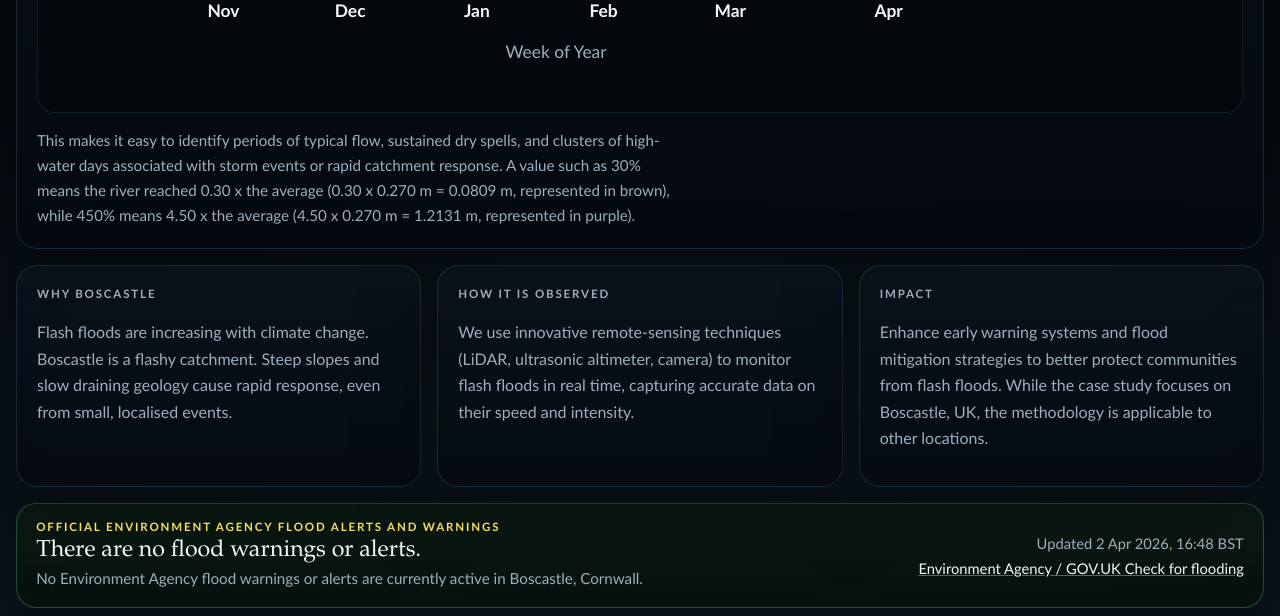
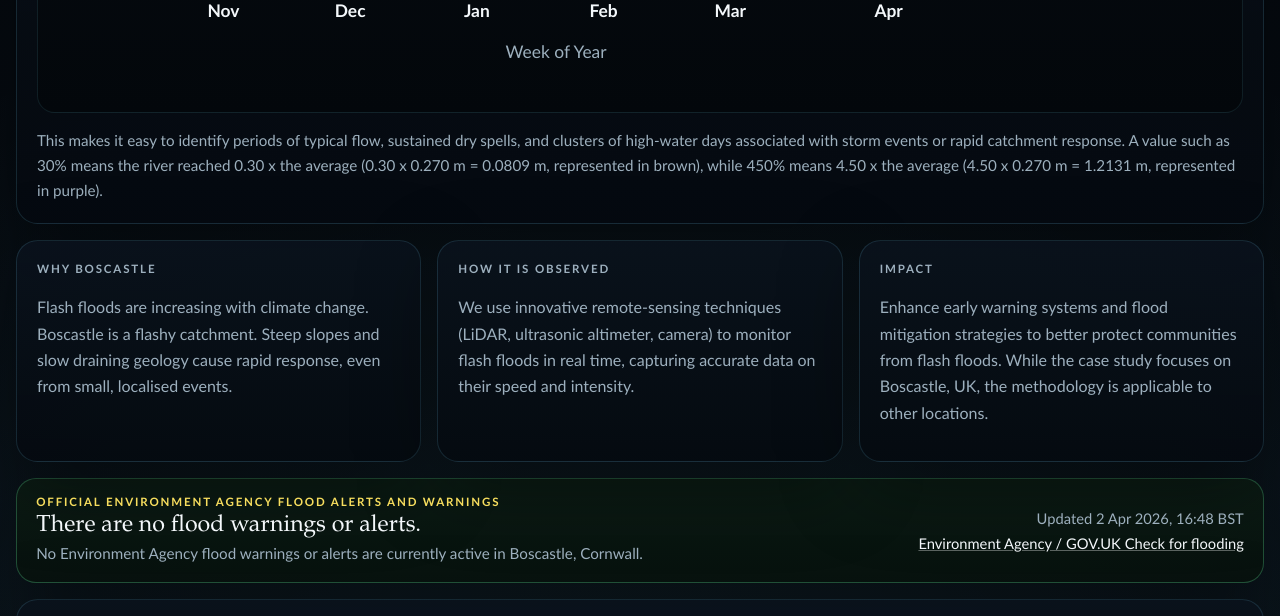
Before and after one commit to orfeasa/flashfloodobservatory.com, a plain HTML site: page public/index.html in a window 1280 px wide. Shown: the part 2760-3376 px from the top of the page. Drawn offline with nearby package versions, Linux system fonts and the light colour scheme.

Commit message:
Expand heatmap footer width

```diff
--- a/public/styles.css
+++ b/public/styles.css
@@ -418,6 +418,10 @@ h2 {
   max-width: 72ch;
 }
 
+.panel-heatmap .panel-footer-copy {
+  max-width: none;
+}
+
 .chart-frame {
   margin-top: 1rem;
   padding: 0.75rem;
```
